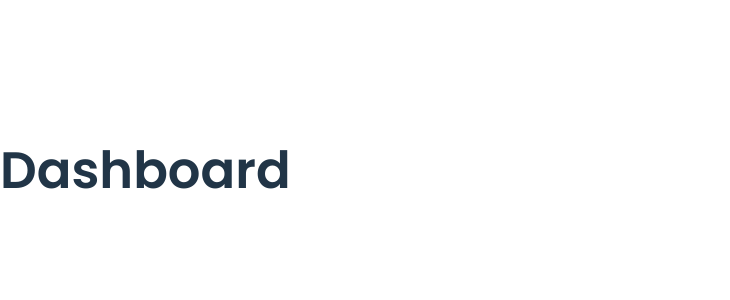
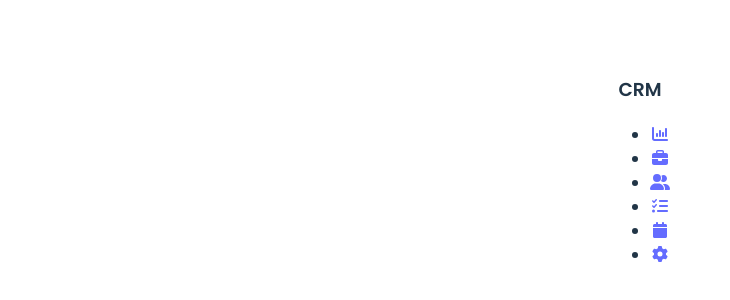
Before and after one commit to MuthoniMN/saas-crm, a React (Vite) app: page / in a window 1280 px wide. Shown: the part 230-530 px from the top of the page, without its empty margins (0-730 px from the left). Built offline with nearby package versions, Linux system fonts and the light colour scheme.

Commit message:
complete sidebar

```diff
--- /dev/null
+++ b/src/components/Sidebar.jsx
@@ -0,0 +1,49 @@
+import { faBriefcase, faCalendar, faChartBar, faChartColumn, faGear, faListCheck, faUserGroup } from "@fortawesome/free-solid-svg-icons";
+import { FontAwesomeIcon } from "@fortawesome/react-fontawesome";
+import React, { useState } from "react";
+
+import "../App.css"
+import { NavLink } from "react-router-dom";
+
+const Sidebar = () => {
+    const [active, setActive] = useState("")
+    return (
+        <nav>
+            <h3>CRM</h3>
+            <ul>
+                <li>
+                    <NavLink to="/">
+                        <FontAwesomeIcon icon={faChartColumn} />
+                    </NavLink>
+                </li>
+                <li>
+                    <NavLink to="/deals">
+                        <FontAwesomeIcon icon={faBriefcase} />
+                    </NavLink>
+                </li>
+                <li>
+                    <NavLink to="/clients">
+                        <FontAwesomeIcon icon={faUserGroup} />
+                    </NavLink>
+                </li>
+                <li>
+                    <NavLink to="/activities">
+                        <FontAwesomeIcon icon={faListCheck} />
+                    </NavLink>
+                </li>
+                <li>
+                    <NavLink to="/meetings">
+                        <FontAwesomeIcon icon={faCalendar} />
+                    </NavLink>
+                </li>
+                <li>
+                    <NavLink to="/settings">
+                        <FontAwesomeIcon icon={faGear} />
+                    </NavLink>
+                </li>
+            </ul>
+        </nav >
+    )
+}
+
+export default Sidebar;
--- a/src/pages/Home/Home.jsx
+++ b/src/pages/Home/Home.jsx
@@ -1,9 +1,10 @@
 import React from "react";
+import Sidebar from "../../components/Sidebar";
 
 const Home = () => {
     return (
         <main>
-            <h1>Dashboard</h1>
+            <Sidebar />
         </main>
     )
 }
```
